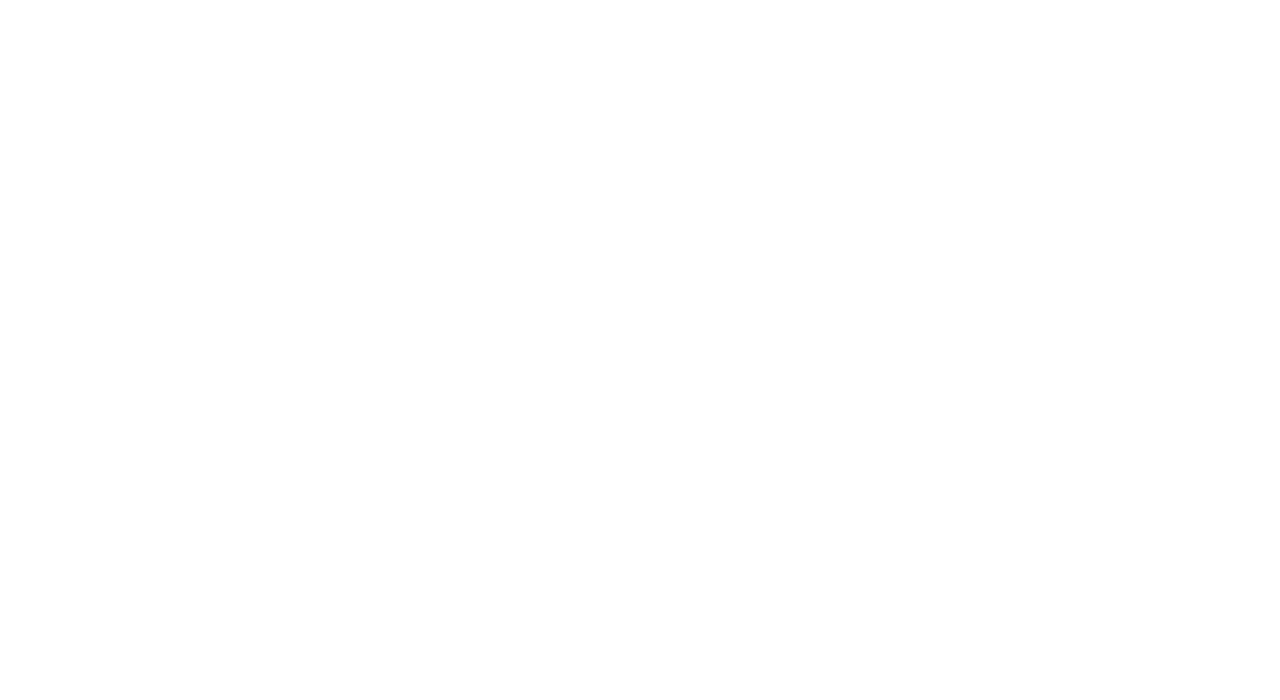
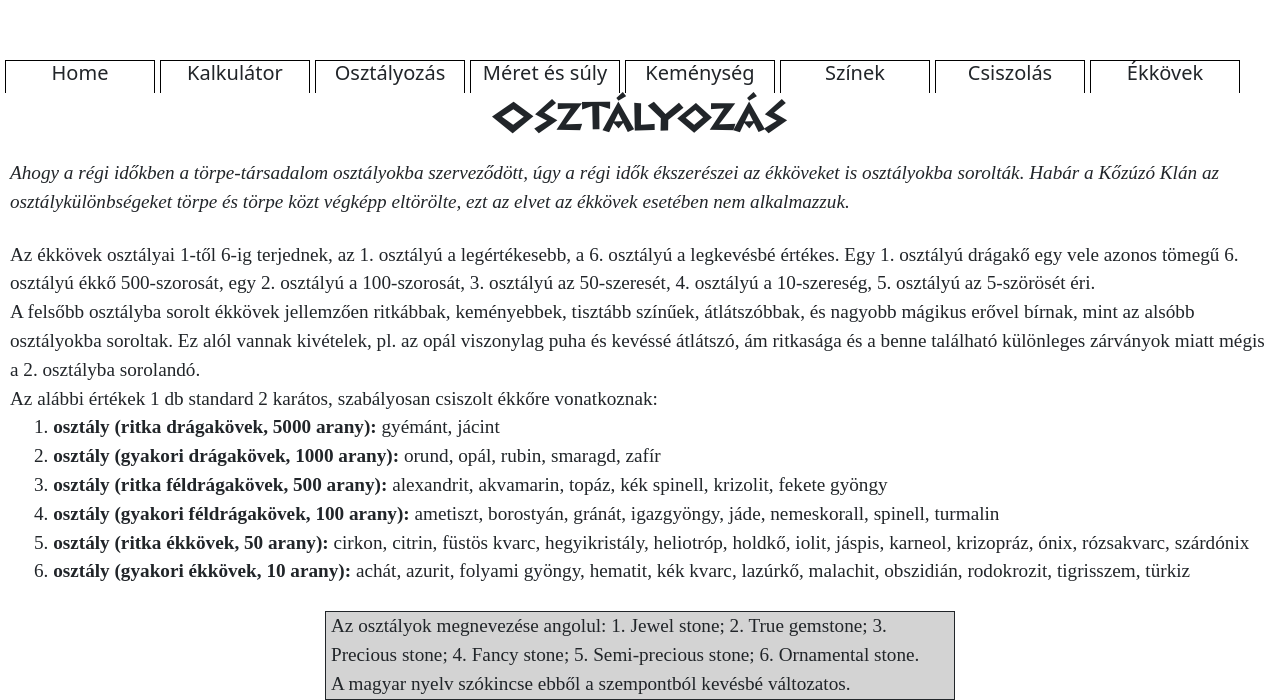
Before and after one commit to klucsik/ekkovek_szakkonyve, a Vue app: page /class in a window 1280 px wide. Before the commit this address had no page. Shown: the part 157-857 px from the top of the page. Before the commit the page ends 800 px from the top, so only its background shows below. Built offline with nearby package versions, Linux system fonts and the light colour scheme.

Commit message:
Added Class Tab
Added a new Tab called Class

```diff
--- a/src/components/CCMenu.vue
+++ b/src/components/CCMenu.vue
@@ -14,7 +14,7 @@
           <div class="Tab" @click="this.$router.push('/')">
             <h5 class="TabTitle">Kalkulátor</h5>
           </div>
-          <div class="Tab" @click="this.$router.push('/')">
+          <div class="Tab" @click="this.$router.push('/class')">
             <h5 class="TabTitle">Osztályozás</h5>
           </div>
           <div class="Tab" @click="this.$router.push('/')">
--- /dev/null
+++ b/src/components/Class.vue
@@ -0,0 +1,150 @@
+<template>
+    <div class="CCMenu">
+      <div id="parent">
+        <!-- <h3 id="Title">Test: Ékkövek könyve</h3>
+        <div>{{getState}}</div>
+        <button @click="setSomeState">Set someState</button> -->
+        <div id="header">
+          <!-- All the pictures here -->
+          <div id="tabs">
+            <!-- Tabs here -->
+            <div class="Tab" @click="this.$router.push('/')">
+              <h5 class="TabTitle">Home</h5>
+            </div>
+            <div class="Tab" @click="this.$router.push('/')">
+              <h5 class="TabTitle">Kalkulátor</h5>
+            </div>
+            <div class="Tab" @click="this.$router.push('/class')">
+              <h5 class="TabTitle">Osztályozás</h5>
+            </div>
+            <div class="Tab" @click="this.$router.push('/')">
+              <h5 class="TabTitle">Méret és súly</h5>
+            </div>
+            <div class="Tab" @click="this.$router.push('/')">
+              <h5 class="TabTitle">Keménység</h5>
+            </div>
+            <div class="Tab" @click="this.$router.push('/')">
+              <h5 class="TabTitle">Színek</h5>
+            </div>
+            <div class="Tab" @click="this.$router.push('/')">
+              <h5 class="TabTitle">Csiszolás</h5>
+            </div>
+            <div class="Tab" @click="this.$router.push('/')">
+              <h5 class="TabTitle">Ékkövek</h5>
+            </div>
+          </div>
+        </div>
+        <div id="main">
+          <div id="title"><h1>Osztályozás</h1></div>
+          <div id="text-box">
+            <div style="font-style: italic;">Ahogy a régi időkben a törpe-társadalom osztályokba szerveződött, úgy a régi idők ékszerészei az ékköveket is osztályokba sorolták. Habár a Kőzúzó Klán az osztálykülönbségeket törpe és törpe közt végképp eltörölte, ezt az elvet az ékkövek esetében nem alkalmazzuk.</div>
+            <div style="padding-top: 24px">Az ékkövek osztályai 1-től 6-ig terjednek, az 1. osztályú a legértékesebb, a 6. osztályú a legkevésbé értékes. Egy 1. osztályú drágakő egy vele azonos tömegű 6. osztályú ékkő 500-szorosát, egy 2. osztályú a 100-szorosát, 3. osztályú az 50-szeresét, 4. osztályú a 10-szereség, 5. osztályú az 5-szörösét éri.</div>
+            <div>A felsőbb osztályba sorolt ékkövek jellemzően ritkábbak, keményebbek, tisztább színűek, átlátszóbbak, és nagyobb mágikus erővel bírnak, mint az alsóbb osztályokba soroltak. Ez alól vannak kivételek, pl. az opál viszonylag puha és kevéssé átlátszó, ám ritkasága és a benne található különleges zárványok miatt mégis a 2. osztályba sorolandó.</div>
+            <div>Az alábbi értékek 1 db standard 2 karátos, szabályosan csiszolt ékkőre vonatkoznak:</div>
+            <div style="padding-left: 24px">1. <b>osztály (ritka drágakövek, 5000 arany):</b> gyémánt, jácint</div>
+            <div style="padding-left: 24px">2. <b>osztály (gyakori drágakövek, 1000 arany):</b> orund, opál, rubin, smaragd, zafír</div>
+            <!-- <div style="padding-left: 24px">1. <b></b> </div> -->
+            <div style="padding-left: 24px">3. <b>osztály (ritka féldrágakövek, 500 arany):</b> alexandrit, akvamarin, topáz, kék spinell, krizolit, fekete gyöngy</div>
+            <div style="padding-left: 24px">4. <b>osztály (gyakori féldrágakövek, 100 arany):</b> ametiszt, borostyán, gránát, igazgyöngy, jáde, nemeskorall, spinell, turmalin</div>
+            <div style="padding-left: 24px">5. <b>osztály (ritka ékkövek, 50 arany):</b> cirkon, citrin, füstös kvarc, hegyikristály, heliotróp, holdkő, iolit, jáspis, karneol, krizopráz, ónix, rózsakvarc, szárdónix</div>
+            <div style="padding-left: 24px">6. <b>osztály (gyakori ékkövek, 10 arany):</b> achát, azurit, folyami gyöngy, hematit, kék kvarc, lazúrkő, malachit, obszidián, rodokrozit, tigrisszem, türkiz</div>
+            <div id="ClassEnglish">
+              <div>Az osztályok megnevezése angolul: 1. Jewel stone; 2. True gemstone; 3. Precious stone; 4. Fancy stone; 5. Semi-precious stone; 6. Ornamental stone.</div>
+              <div>A magyar nyelv szókincse ebből a szempontból kevésbé változatos.</div>
+            </div>
+          </div>
+        </div>
+      </div>
+    </div>
+  </template>
+
+  <script>
+
+  export default {
+    name: 'CCMenu',
+    components: {
+
+    },
+    computed: {
+      // getState() {
+      //   return this.$store.getters.someState;
+      // }
+    },
+    methods: {
+      // setSomeState() {
+      //   this.$store.commit('setSomeState', 1)
+      // }
+    }
+  }
+  </script>
+
+  <style>
+
+  @keyframes heartBeat {
+    0% {
+      transform: scale(1);
+    }
+
+    14% {
+      transform: scale(1.3);
+    }
+
+    28% {
+      transform: scale(1);
+    }
+  }
+  @font-face {
+    font-family: Navarone;
+    src: url(../../Fonts/Navarone-Regular.woff);
+  }
+
+  #parent {
+    width: 100%;
+    height: 100%;
+  }
+  #header {
+    width: 100%;
+    height: 250px;
+  }
+  #tabs {
+    padding-top: 217px;
+  }
+  .Tab {
+    display: inline-block;
+    margin-left: 5px;
+    width: 150px;
+    border-color: black;
+    border-width: 1px;
+    border-bottom: 0px;
+    border-style: solid;
+    text-align: center;
+  }
+  .TabTitle:hover {
+    animation-name: heartBeat;
+    animation-duration: 1s;
+  }
+  #title {
+    text-align: center;
+    font-family: Navarone;
+  }
+  #text-box {
+    padding-top: 10px;
+    margin-right: 10px;
+    margin-left: 10px;
+    text-align: left;
+    font-family: 'Times New Roman', Times, serif;
+    font-style: normal;
+    font-size: larger;
+    font-weight: 400;
+  }
+  #ClassEnglish {
+  margin: 25%;
+  margin-top: 25px;
+  margin-bottom: 0px;
+  text-align: left;
+  border: 1px;
+  border-style: solid;
+  background-color: lightgray;
+  padding-left: 5px;
+}
+  </style>
--- a/src/components/Template.vue
+++ b/src/components/Template.vue
@@ -14,7 +14,7 @@
             <div class="Tab" @click="this.$router.push('/')">
               <h5 class="TabTitle">Kalkulátor</h5>
             </div>
-            <div class="Tab" @click="this.$router.push('/')">
+            <div class="Tab" @click="this.$router.push('/class')">
               <h5 class="TabTitle">Osztályozás</h5>
             </div>
             <div class="Tab" @click="this.$router.push('/')">
--- a/src/routes/index.js
+++ b/src/routes/index.js
@@ -1,11 +1,13 @@
 import {createRouter, createWebHistory} from 'vue-router';
 import CCMenu from './../components/CCMenu';
+import Class from './../components/Class';
 
 
 const router = createRouter({
   history: createWebHistory(),
   routes: [
-    { path: '/', component: CCMenu }
+    { path: '/', component: CCMenu },
+    { path: '/class', component: Class}
   ]
 })
 
```
